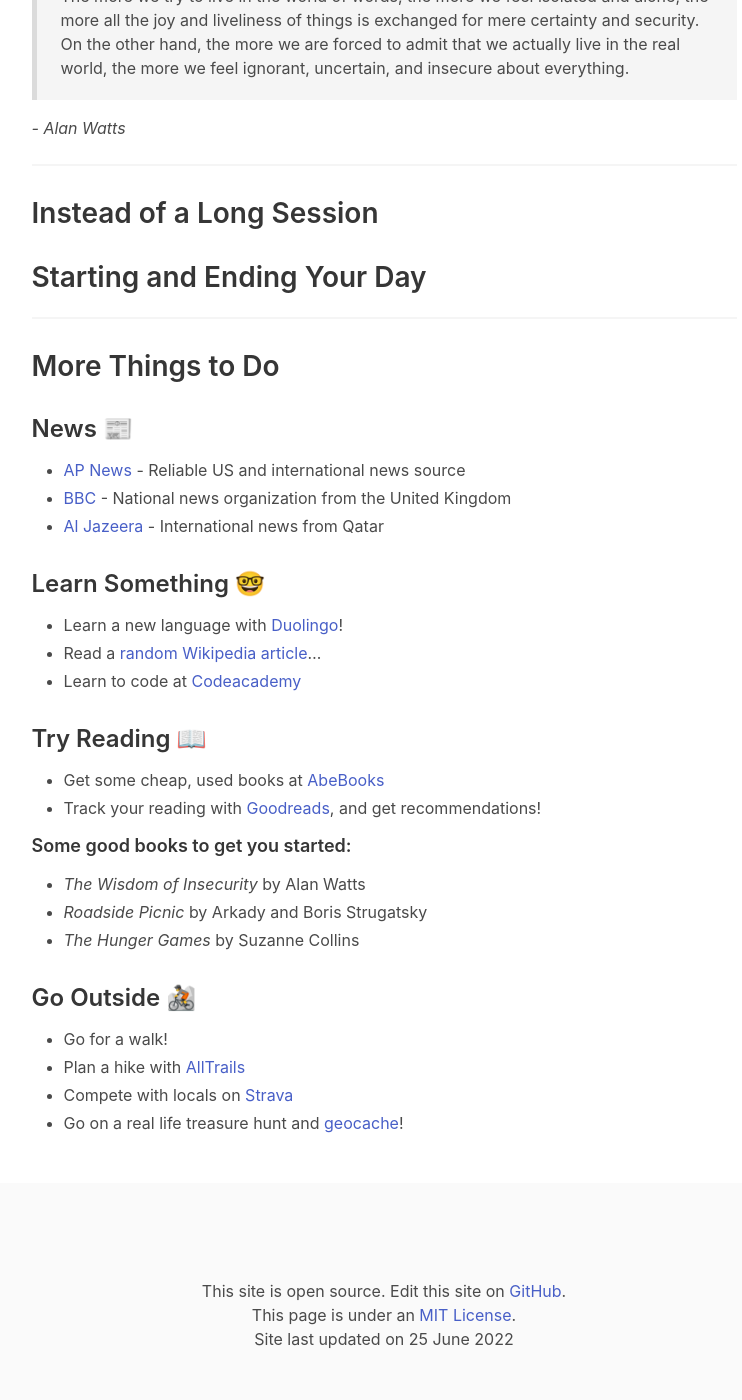
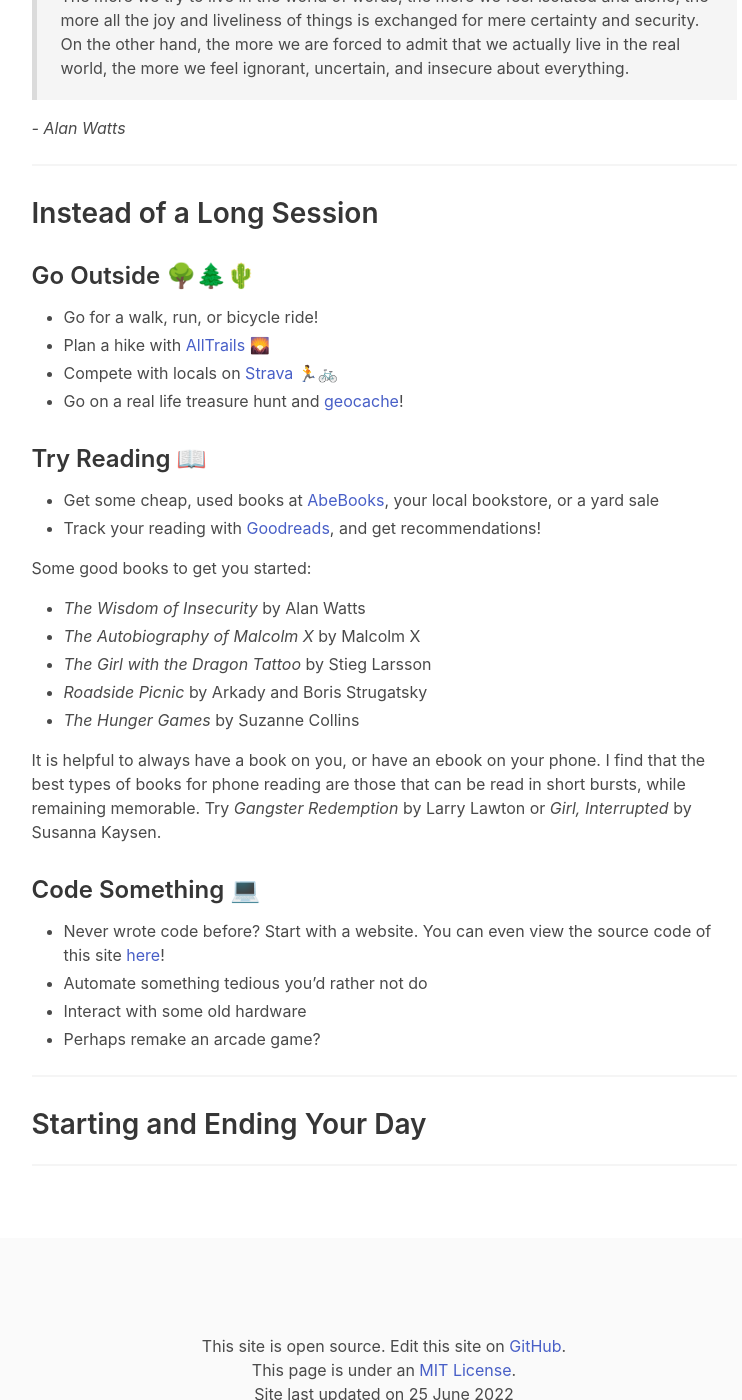
Before and after one commit to itsmaxymoo/quittit-website, a Jekyll site: the page built from index.md, in a window 1280 px wide and 1400 px high, scrolled down 784 px. Shown: the whole window, without its empty margins (256-998 px from the left). Built offline with Jekyll 4.4.1, drawn with Linux system fonts in a browser that asks for light colours.

Commit message:
long term ideas

```diff
--- a/index.md
+++ b/index.md
@@ -29,38 +29,41 @@ What are your feelings on that?
 
 ## Instead of a Long Session
 
+### Go Outside 🌳🌲🌵
+
+* Go for a walk, run, or bicycle ride!
+* Plan a hike with [AllTrails](https://www.alltrails.com/) 🌄
+* Compete with locals on [Strava](https://www.strava.com/) 🏃🚲
+* Go on a real life treasure hunt and [geocache](https://www.geocaching.com/play)!
+
+### Try Reading 📖
+
+* Get some cheap, used books at [AbeBooks](https://abebooks.com), your local bookstore, or a yard sale
+* Track your reading with [Goodreads](https://goodreads.com), and get recommendations!
+
+Some good books to get you started:
+
+* *The Wisdom of Insecurity* by Alan Watts
+* *The Autobiography of Malcolm X* by Malcolm X
+* *The Girl with the Dragon Tattoo* by Stieg Larsson
+* *Roadside Picnic* by Arkady and Boris Strugatsky
+* *The Hunger Games* by Suzanne Collins
+
+It is helpful to always have a book on you, or have an ebook on your phone.
+I find that the best types of books for phone reading are those that can be
+read in short bursts, while remaining memorable.
+Try *Gangster Redemption* by Larry Lawton or *Girl, Interrupted* by Susanna Kaysen.
+
+### Code Something 💻
+
+* Never wrote code before? Start with a website. You can even view the
+source code of this site [here]({{ site.github_url }})!
+* Automate something tedious you'd rather not do
+* Interact with some old hardware
+* Perhaps remake an arcade game?
+
+---
+
 ## Starting and Ending Your Day
 
 ---
-
-## More Things to Do
-
-### News &#128240;
-
-* [AP News](https://apnews.com) - Reliable US and international news source
-* [BBC](https://bbc.com) - National news organization from the United Kingdom
-* [Al Jazeera](https://aljazeera.com) - International news from Qatar
-
-### Learn Something &#129299;
-
-* Learn a new language with [Duolingo](https://duolingo.com)!
-* Read a [random Wikipedia article](https://en.wikipedia.org/wiki/Special:Random)...
-* Learn to code at [Codeacademy](https://www.codecademy.com/)
-
-### Try Reading &#128214;
-
-* Get some cheap, used books at [AbeBooks](https://abebooks.com)
-* Track your reading with [Goodreads](https://goodreads.com), and get recommendations!
-
-##### Some good books to get you started:
-
-* *The Wisdom of Insecurity* by Alan Watts
-* *Roadside Picnic* by Arkady and Boris Strugatsky
-* *The Hunger Games* by Suzanne Collins
-
-### Go Outside &#128693;
-
-* Go for a walk!
-* Plan a hike with [AllTrails](https://www.alltrails.com/)
-* Compete with locals on [Strava](https://www.strava.com/)
-* Go on a real life treasure hunt and [geocache](https://www.geocaching.com/play)!
```
